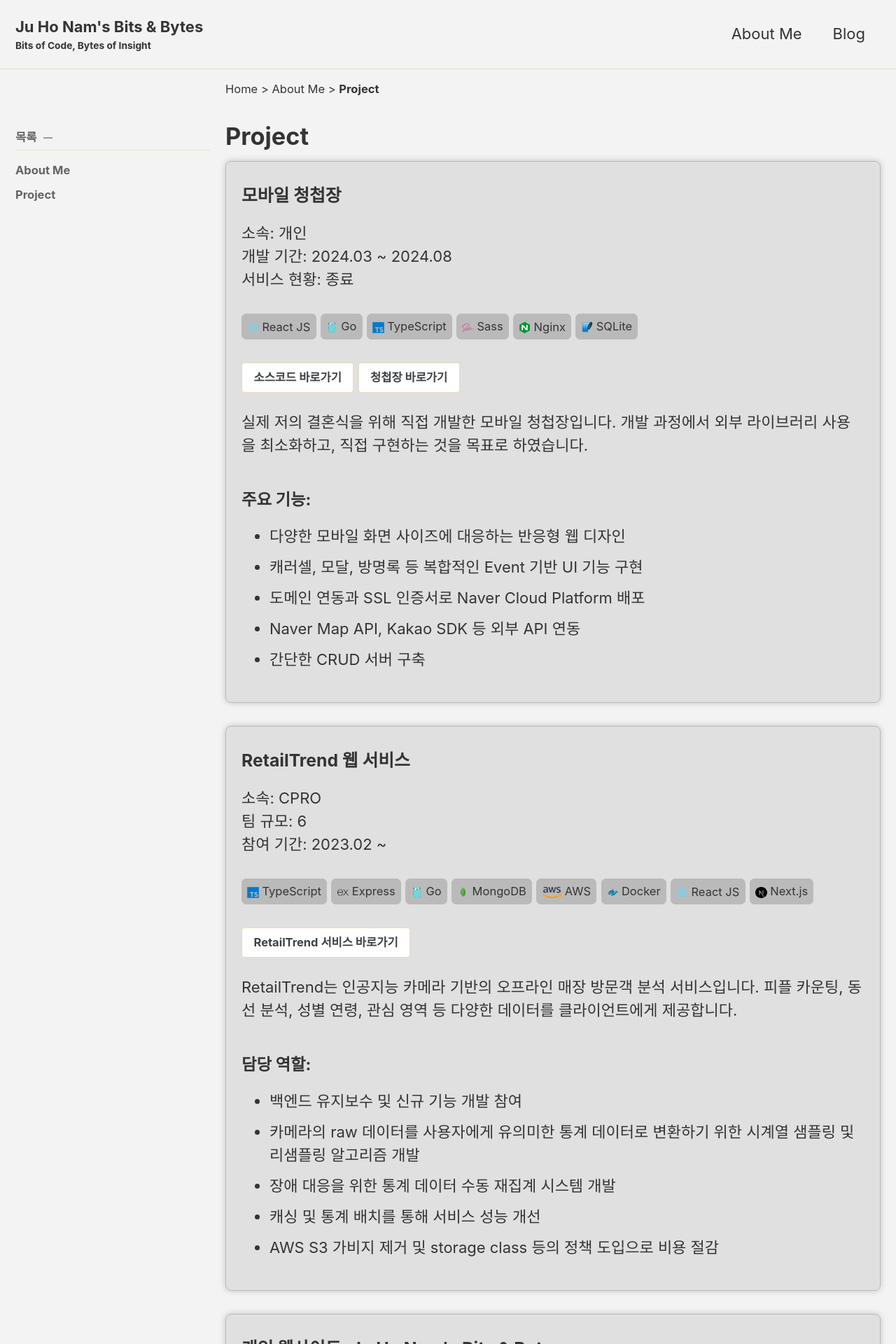
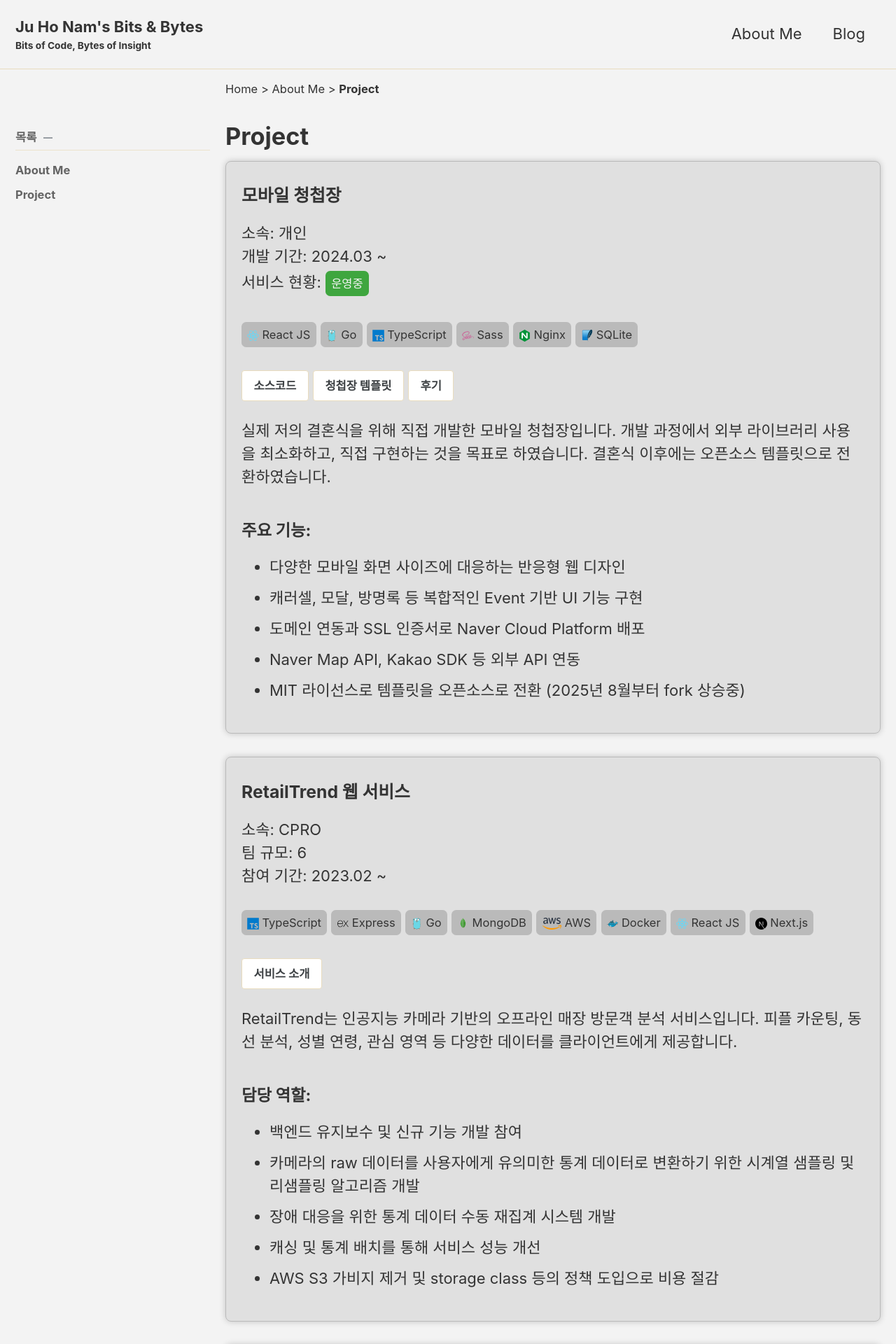
Before and after one commit to juhonamnam/juhonamnam.github.io, a Jekyll site: the page built from about-me/project/index.html, in a window 1280 px wide. Shown: the top 1920 px of the page at 70% size. Built offline with Jekyll 4.4.1, drawn with Linux system fonts in a browser that asks for light colours; cached includes are drawn as plain includes; some of the changed text lies outside the part shown.

Commit message:
modify projects

```diff
--- a/_data/about-me/main.yml
+++ b/_data/about-me/main.yml
@@ -2,6 +2,33 @@ translation:
   gpa:
     ko: "학점"
     en: "GPA"
+  affiliation:
+    ko: "소속"
+    en: "Affiliation"
+  team_size:
+    ko: "팀 규모"
+    en: "Team Size"
+  development_period:
+    ko: "개발 기간"
+    en: "Development Period"
+  participated_period:
+    ko: "참여 기간"
+    en: "Participated Period"
+  service_status:
+    ko: "서비스 현황"
+    en: "Service Status"
+  operating:
+    ko: "운영중"
+    en: "Operating"
+  discontinued:
+    ko: "종료"
+    en: "Discontinued"
+  main_features:
+    ko: "주요 기능"
+    en: "Main Features"
+  my_role:
+    ko: "담당 역할"
+    en: "My Role"
 
 title:
   ko: "소프트웨어 엔지니어 남주호입니다."
--- a/_data/about-me/projects.yml
+++ b/_data/about-me/projects.yml
@@ -1,36 +1,3 @@
-languages:
-  - ko
-  - en
-
-translation:
-  affiliation:
-    ko: "소속"
-    en: "Affiliation"
-  team_size:
-    ko: "팀 규모"
-    en: "Team Size"
-  development_period:
-    ko: "개발 기간"
-    en: "Development Period"
-  participated_period:
-    ko: "참여 기간"
-    en: "Participated Period"
-  service_status:
-    ko: "서비스 현황"
-    en: "Service Status"
-  operating:
-    ko: "운영중"
-    en: "Operating"
-  discontinued:
-    ko: "종료"
-    en: "Discontinued"
-  main_features:
-    ko: "주요 기능"
-    en: "Main Features"
-  my_role:
-    ko: "담당 역할"
-    en: "My Role"
-
 main:
   - hide: true
     title:
@@ -64,8 +31,8 @@ main:
     affiliation:
       ko: "개인"
       en: "Individual"
-    development_period: "2024.03 ~ 2024.08"
-    service_status: "discontinued"
+    development_period: "2024.03 ~"
+    service_status: "operating"
     specs:
       - react
       - go
@@ -75,16 +42,20 @@ main:
       - sqlite
     link_buttons:
       - text:
-          ko: "소스코드 바로가기"
-          en: "View Source Code"
+          ko: "소스코드"
+          en: "Source Code"
         url: "https://github.com/juhonamnam/wedding-invitation"
       - text:
-          ko: "청첩장 바로가기"
-          en: "View Invitation Page"
+          ko: "청첩장 템플릿"
+          en: "Invitation Template"
         url: "https://juhonamnam.github.io/wedding-invitation/"
+      - text:
+          ko: "후기"
+          en: "Review"
+        url: "/blog/post/18"
     description:
-      ko: "실제 저의 결혼식을 위해 직접 개발한 모바일 청첩장입니다. 개발 과정에서 외부 라이브러리 사용을 최소화하고, 직접 구현하는 것을 목표로 하였습니다."
-      en: "This is a mobile wedding invitation that I developed for my actual wedding. I minimized the use of external libraries and aimed to develop all the features myself."
+      ko: "실제 저의 결혼식을 위해 직접 개발한 모바일 청첩장입니다. 개발 과정에서 외부 라이브러리 사용을 최소화하고, 직접 구현하는 것을 목표로 하였습니다. 결혼식 이후에는 오픈소스 템플릿으로 전환하였습니다."
+      en: "This is a mobile wedding invitation that I developed for my actual wedding. I minimized the use of external libraries and aimed to develop all the features myself. After the wedding, I converted it into an open source template."
     main_features:
       - ko: "다양한 모바일 화면 사이즈에 대응하는 반응형 웹 디자인"
         en: "Responsive web design for various mobile screen sizes"
@@ -94,8 +65,8 @@ main:
         en: "Deployment on Naver Cloud Platform along with connecting domain and SSL certification"
       - ko: "Naver Map API, Kakao SDK 등 외부 API 연동"
         en: "Integration with external APIs such as Naver Map API and Kakao SDK"
-      - ko: "간단한 CRUD 서버 구축"
-        en: "Simple CRUD server"
+      - ko: "MIT 라이선스로 템플릿을 오픈소스로 전환 (2025년 8월부터 fork 상승중)"
+        en: "Converted the template to open source under MIT license (forks increasing since August 2025)"
 
   - title:
       ko: "RetailTrend 웹 서비스"
@@ -116,8 +87,8 @@ main:
       - nextjs
     link_buttons:
       - text:
-          ko: "RetailTrend 서비스 바로가기"
-          en: "View Service Information"
+          ko: "서비스 소개"
+          en: "Service Information"
         url: "https://www.retailtrend.com"
     description:
       ko: "RetailTrend는 인공지능 카메라 기반의 오프라인 매장 방문객 분석 서비스입니다. 피플 카운팅, 동선 분석, 성별 연령, 관심 영역 등 다양한 데이터를 클라이언트에게 제공합니다."
@@ -149,12 +120,12 @@ main:
       - markdown
     link_buttons:
       - text:
-          ko: "소스코드 바로가기"
-          en: "View Source Code"
+          ko: "소스코드"
+          en: "Source Code"
         url: "https://github.com/juhonamnam/juhonamnam.github.io"
       - text:
-          ko: "웹 페이지 바로가기"
-          en: "View Website"
+          ko: "웹사이트"
+          en: "Website"
         url: "/"
     description:
       ko: "기술 블로그와 포트폴리오를 위한 개인 웹 페이지입니다. Minimal Mistakes 테마를 기반으로 제작되었으며, 다양한 방식으로 커스터마이징하고 있습니다."
@@ -254,8 +225,8 @@ main:
       - docker
     link_buttons:
       - text:
-          ko: "소스코드 바로가기"
-          en: "View Source Code"
+          ko: "소스코드"
+          en: "Source Code"
         url: "https://github.com/juhonamnam/tap-cats"
     description:
       ko: "자동매매 알고리즘을 실시간으로 구현하기 위한 프로젝트입니다. 초기에는 실제로 거래까지 진행하였으나, 이후 시뮬레이션으로 전환하였습니다. Telegram 봇 메시지를 통해 실시간으로 매수 및 매도 시그널을 보내며, 작은 규모의 지인들과 그룹 채팅방으로 메시지를 받았습니다."
--- a/_sass/custom/_components.scss
+++ b/_sass/custom/_components.scss
@@ -18,6 +18,22 @@
   border-radius: 0.4em;
   background-color: mix($primary-color, $background-color, 30%);
   white-space: nowrap;
+
+  &.badge-success {
+    background-color: $success-color;
+    color: $background-color;
+  }
+
+  &.badge-danger {
+    background-color: $danger-color;
+    color: $background-color;
+  }
+
+  &.badge-warning {
+    background-color: $warning-color;
+    color: $background-color;
+  }
+
   a {
     color: inherit;
     text-decoration: none;
--- a/about-me/project/index.html
+++ b/about-me/project/index.html
@@ -10,22 +10,29 @@ description: "소프트웨어 엔지니어 남주호의 프로젝트 경험"
     <div class="card">
       <h3>{{ project.title[language] }}</h3>
       <p>
-        <span>{{ site.data.about-me.projects.translation.affiliation[language] }}: {{ project.affiliation[language] }}</span>
+        <span>{{ site.data.about-me.main.translation.affiliation[language] }}: {{ project.affiliation[language] }}</span>
         <br />
         {%- if project.team_size -%}
-          <span>{{ site.data.about-me.projects.translation.team_size[language] }}: {{ project.team_size }}</span>
+          <span>{{ site.data.about-me.main.translation.team_size[language] }}: {{ project.team_size }}</span>
           <br />
         {%- endif -%}
         {%- if project.development_period -%}
-          <span>{{ site.data.about-me.projects.translation.development_period[language] }}: {{ project.development_period }}</span>
+          <span>{{ site.data.about-me.main.translation.development_period[language] }}: {{ project.development_period }}</span>
           <br />
         {%- endif -%}
         {%- if project.participated_period -%}
-          <span>{{ site.data.about-me.projects.translation.participated_period[language] }}: {{ project.participated_period }}</span>
+          <span>{{ site.data.about-me.main.translation.participated_period[language] }}: {{ project.participated_period }}</span>
           <br />
         {%- endif -%}
         {%- if project.service_status -%}
-          <span>{{ site.data.about-me.projects.translation.service_status[language] }}: {{ site.data.about-me.projects.translation[project.service_status][language] }}</span>
+          {%- assign service_status_color = "" -%}
+          {%- if project.service_status == "operating" -%}
+            {%- assign service_status_color = " badge-success" -%}
+          {%- elsif project.service_status == "discontinued" -%}
+            {%- assign service_status_color = " badge-warning" -%}
+          {%- endif -%}
+
+          <span>{{ site.data.about-me.main.translation.service_status[language] }}: <small class="badge{{ service_status_color }}">{{ site.data.about-me.main.translation[project.service_status][language] }}</small></span>
           <br />
         {%- endif -%}
       </p>
@@ -48,7 +55,7 @@ description: "소프트웨어 엔지니어 남주호의 프로젝트 경험"
       {%- endif -%}
       <p>{{ project.description[language] }}</p>
       {%- if project.main_features -%}
-        <h4>{{ site.data.about-me.projects.translation.main_features[language] }}:</h4>
+        <h4>{{ site.data.about-me.main.translation.main_features[language] }}:</h4>
         <ul>
           {%- for main_feature in project.main_features -%}
             <li>{{ main_feature[language] }}</li>
@@ -56,7 +63,7 @@ description: "소프트웨어 엔지니어 남주호의 프로젝트 경험"
         </ul>
       {%- endif -%}
       {%- if project.my_role -%}
-        <h4>{{ site.data.about-me.projects.translation.my_role[language] }}:</h4>
+        <h4>{{ site.data.about-me.main.translation.my_role[language] }}:</h4>
         <ul>
           {%- for role in project.my_role -%}
             <li>{{ role[language] }}</li>
```
